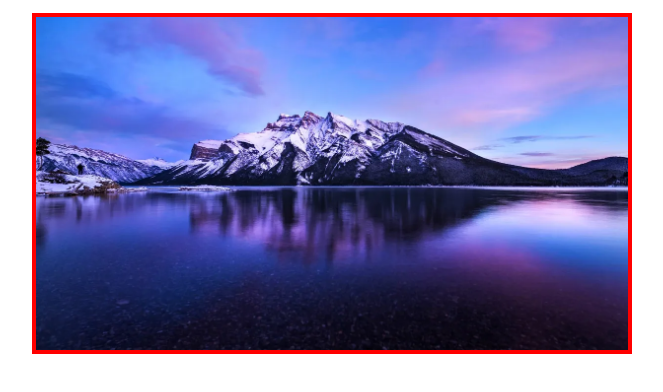
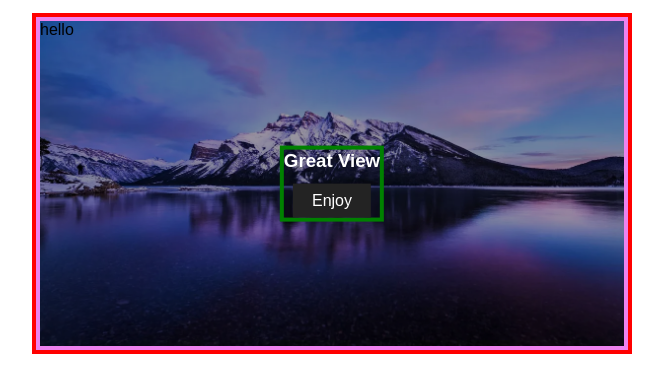
Before and after one commit to Ashesh-Mondal/overlay, a plain HTML site: page index.html in a window 1280 px wide. Shown: the part 56-448 px from the top of the page, without its empty margins (308-971 px from the left). Drawn offline with Linux system fonts and the light colour scheme.

Commit message:
Giving a layer on the top of the image and using the z-index to bring the bottom text at top

```diff
--- a/style.css
+++ b/style.css
@@ -45,5 +45,19 @@ body{
     transform: translate(-50%, -50%);
     color: white;
     text-align: center;
-    opacity: 0;
+    opacity: 1;
+    z-index: 2;
 }
+
+.box::after{
+    content: "hello";
+    border: 4px solid violet;
+    position: absolute;
+    top: 0;
+    left: 0;
+    width: 100%;
+    height: 100%;
+    background-color: #00000060;
+    opacity: 1;
+    z-index: 1;
+}
```
